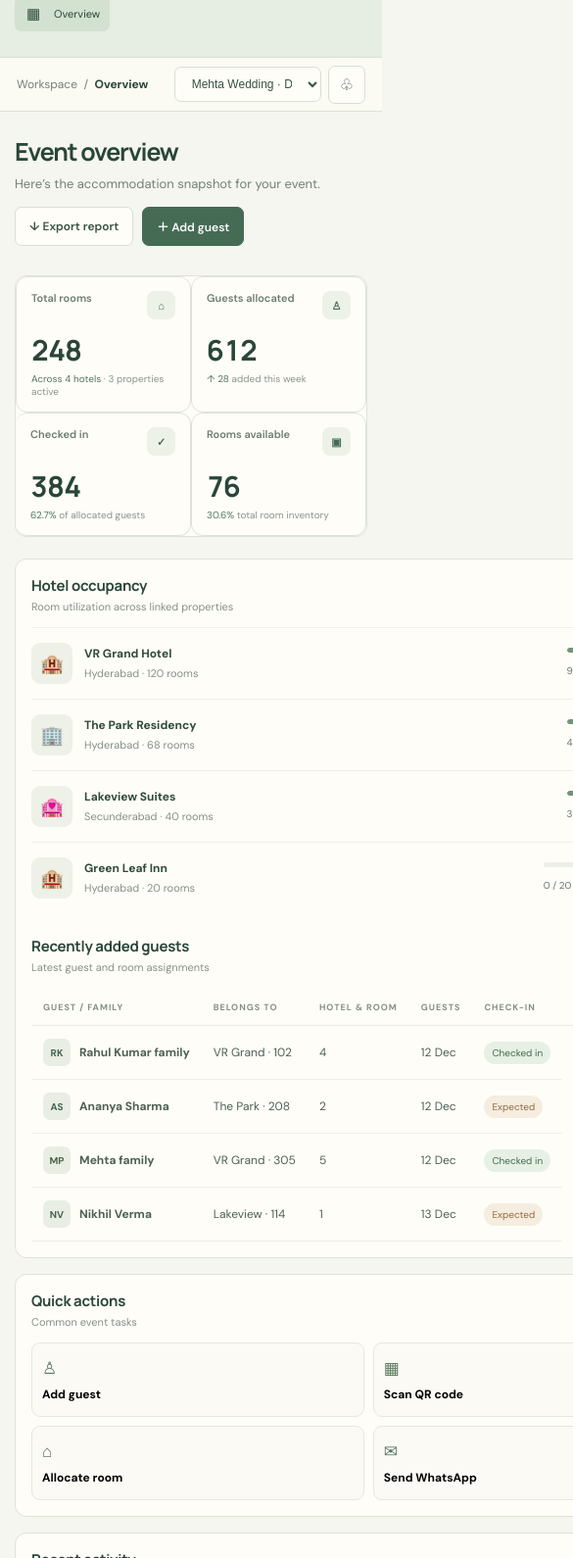
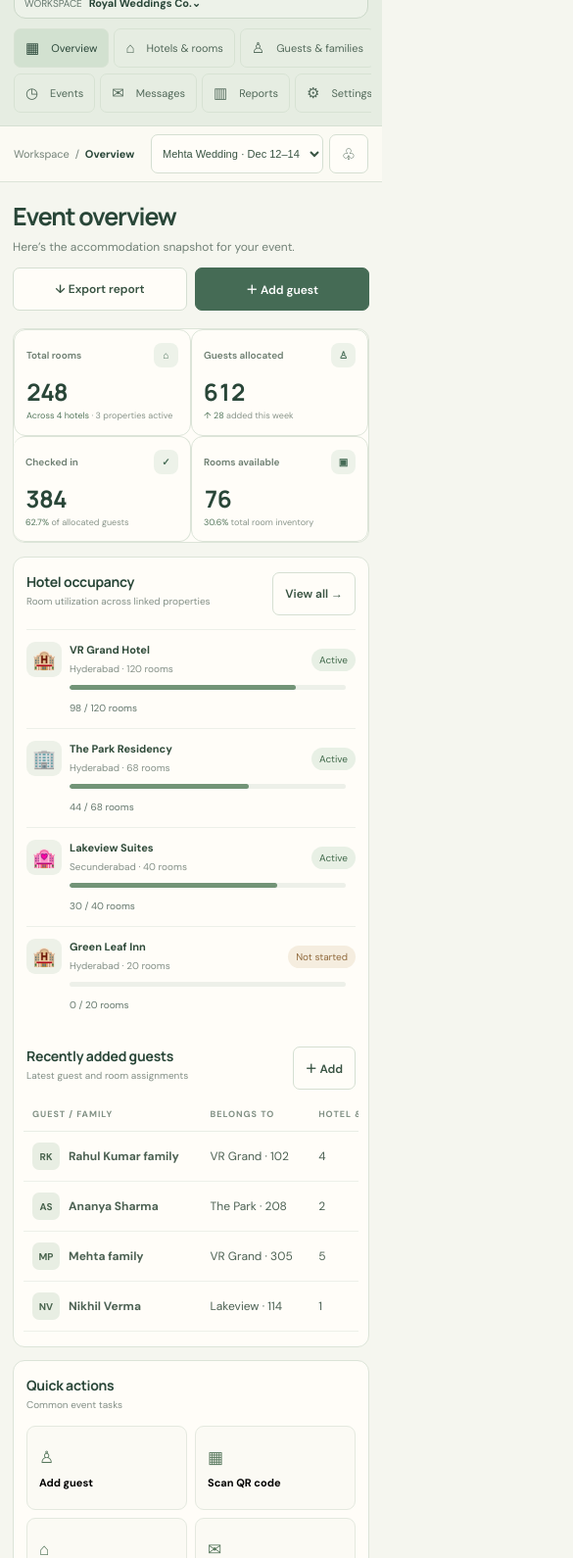
Before and after one commit to venkat5144/-eventstay, a plain HTML site: page index.html in a window 390 px wide. Shown: the part 65-1655 px from the top of the page at 98% size, 585 px wide, since content can reach past the window. Drawn offline with Linux system fonts and the light colour scheme.

Commit message:
Improve EventStay mobile and tablet responsive experience

```diff
--- a/index.html
+++ b/index.html
@@ -1,7 +1,7 @@
 <!doctype html>
 <html lang="en">
 <head>
-<meta charset="UTF-8"><meta name="viewport" content="width=device-width,initial-scale=1">
+<meta charset="UTF-8"><meta name="viewport" content="width=device-width,initial-scale=1,viewport-fit=cover">
 <meta name="theme-color" content="#102b28"><title>EventStay — Event accommodation, under control</title>
 <style>
 @import url('https://fonts.googleapis.com/css2?family=DM+Sans:wght@400;500;600;700&family=Manrope:wght@400;500;600;700;800&display=swap');
@@ -95,6 +95,85 @@ body{background:var(--paper);color:var(--ink);font-family:'DM Sans',sans-serif}
  .panel{padding:16px}
 }
 @media(prefers-reduced-motion:reduce){*,*::before,*::after{scroll-behavior:auto!important;transition:none!important}}
+
+/* Responsive touch layout — preserve every workspace destination on phones */
+@media(max-width:700px){
+ html,body{min-width:320px;overflow-x:hidden}
+ body{padding-left:env(safe-area-inset-left);padding-right:env(safe-area-inset-right);padding-bottom:env(safe-area-inset-bottom)}
+ .shell{display:block;min-height:100dvh}
+ .side{position:sticky;top:0;z-index:4;padding:12px 14px 9px;display:block}
+ .brand{padding:0 2px 9px;font-size:18px}
+ .brandmark{width:31px;height:31px}
+ .workspace{display:block;margin:0 0 8px;padding:8px 10px;font-size:10px}
+ .workspace b{display:inline;margin:0 0 0 7px;font-size:11px}
+ .navlabel{display:none}
+ .nav{display:flex;gap:5px;overflow-x:auto;overscroll-behavior-x:contain;scrollbar-width:none;margin:0 -3px;padding:2px 3px 4px}
+ .nav::-webkit-scrollbar{display:none}
+ .nav a,.nav a:not(.active){display:flex;flex:0 0 auto;align-items:center;min-height:40px;padding:8px 11px;margin:0;white-space:nowrap;font-size:11px;border:1px solid #d7e2d3}
+ .nav a .ico{width:auto}
+ .sidebottom{display:none}
+ .topbar{height:auto;min-height:52px;padding:8px 14px;gap:8px;position:relative}
+ .crumb{font-size:11px}
+ .topright{min-width:0;gap:6px}
+ .eventselect{max-width:min(52vw,190px);min-height:40px;font-size:11px;padding:7px}
+ .bell{min-width:40px;min-height:40px}
+ .content{padding:20px 13px 28px}
+ .heading{display:flex;flex-direction:column;align-items:stretch;gap:12px;margin-bottom:18px}
+ .h1{font-size:25px;line-height:1.2}
+ .sub{font-size:12px;line-height:1.5}
+ .actions{display:grid;grid-template-columns:1fr 1fr;gap:8px;margin:0}
+ .btn{min-height:44px;padding:10px 12px}
+ .stats{grid-template-columns:repeat(2,minmax(0,1fr));margin-bottom:14px}
+ .stat{min-width:0;padding:13px 12px}
+ .stathead{font-size:10px;gap:5px;align-items:center}
+ .staticon{width:25px;height:25px;flex:none}
+ .value{font-size:24px;margin:8px 0 2px}
+ .delta{font-size:9px;line-height:1.4}
+ .grid{grid-template-columns:minmax(0,1fr);gap:13px}
+ .panel{padding:15px 13px}
+ .panelhead{gap:8px;align-items:flex-start}
+ .paneltitle{font-size:14px}
+ .panelmeta{font-size:10px;line-height:1.4}
+ .hotelrow{gap:8px;flex-wrap:wrap;padding:12px 0}
+ .hotelbadge{width:36px;height:36px;flex:none}
+ .hotelinfo{flex:1 1 calc(100% - 150px)}
+ .hotelinfo b{font-size:11px}
+ .hotelinfo small{font-size:10px}
+ .occupancy{width:calc(100% - 54px);margin-left:44px;order:3}
+ .hotelrow .status{margin-left:auto}
+ .tablewrap{margin:0 -3px;overflow-x:auto;-webkit-overflow-scrolling:touch}
+ .table{min-width:700px}
+ .table th,.table td{padding:11px 9px}
+ .quick{grid-template-columns:repeat(2,minmax(0,1fr));gap:8px}
+ .quick button{min-height:86px;padding:12px}
+ .quick strong{font-size:11px}
+ .activity{gap:9px}
+ .activity p{font-size:11px}
+ .footer{padding:18px 0}
+ .modal{align-items:flex-end;padding:0}
+ .dialog{width:100%;max-height:90dvh;overflow:auto;border-radius:16px 16px 0 0;padding:21px 17px calc(18px + env(safe-area-inset-bottom))}
+ .field input,.field select{min-height:44px;font-size:16px}
+ .dialogactions{position:sticky;bottom:-1px;background:#fffdf8;padding-top:10px}
+}
+@media(min-width:701px) and (max-width:1050px){
+ .shell{grid-template-columns:205px minmax(0,1fr)}
+ .nav a{font-size:12px;padding:10px}
+ .content{padding:24px 20px}
+ .stats{grid-template-columns:repeat(2,minmax(0,1fr))}
+ .grid{grid-template-columns:minmax(0,1fr)}
+}
+@media(max-width:380px){
+ .content{padding-left:10px;padding-right:10px}
+ .h1{font-size:23px}
+ .stat{padding:11px 9px}
+ .value{font-size:22px}
+ .eventselect{max-width:47vw}
+ .hotelinfo{flex-basis:calc(100% - 130px)}
+}
+@media(hover:none){
+ .btn:hover,.quick button:hover{transform:none}
+ .btn:active,.quick button:active,.nav a:active{background:#dce8d8}
+}
 </style>
 </head>
 <body>
```
